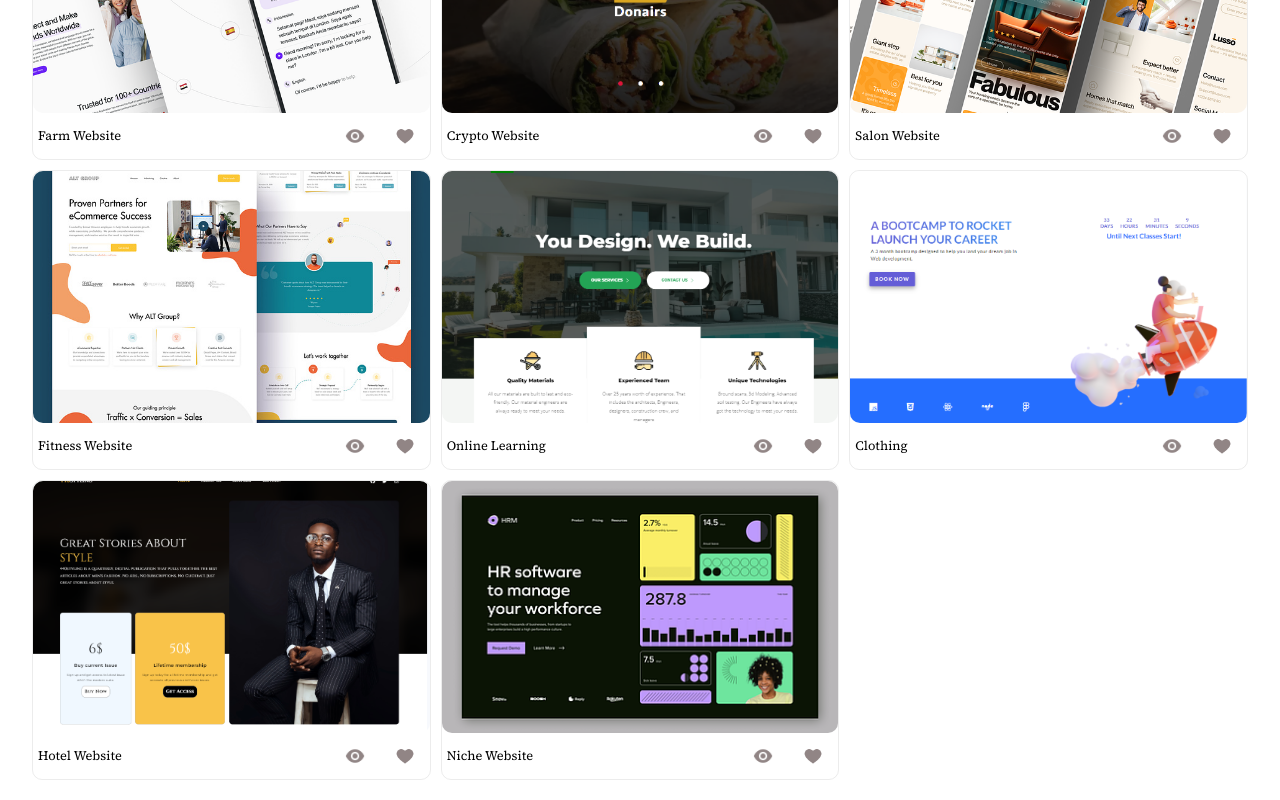
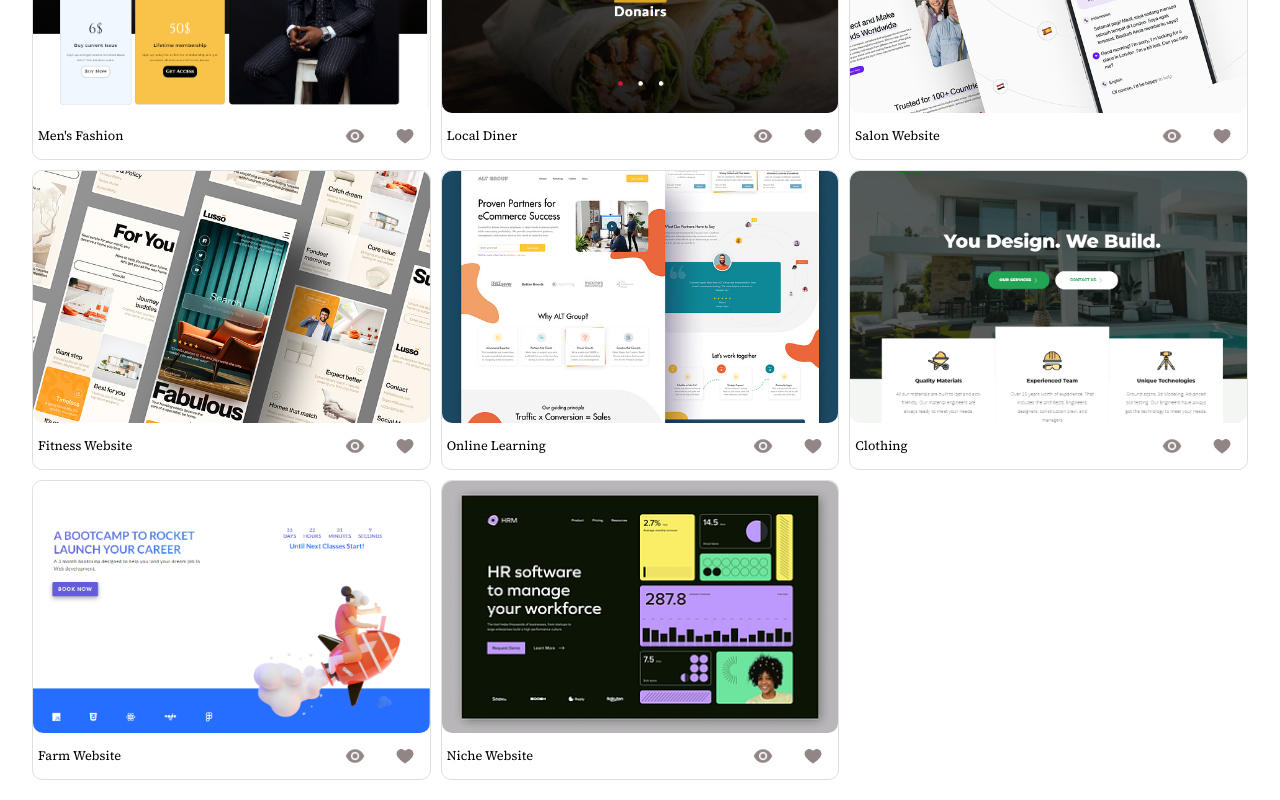
Before and after one commit to moedeera/moedevelops, a React (Vite) app: page /portfolio in a window 1280 px wide. Shown: the part 520-1320 px from the top of the page. Built offline with nearby package versions, Linux system fonts and the light colour scheme.

Commit message:
Minor fixes

```diff
--- a/src/App.jsx
+++ b/src/App.jsx
@@ -17,7 +17,7 @@ function App() {
     <SiteContextProvider>
       <Router>
         <Navbar />
-        <AnimatePresence mode="wait">
+
         <Routes>
           <Route path="/" element={<HomePage />} />
           <Route path="/about" element={<About />} />
@@ -27,7 +27,6 @@ function App() {
           <Route path="/services" element={<Services />} />
           <Route path="/admin" element={<Content />} />
         </Routes>
-        </AnimatePresence>
 
         <Footer />
       </Router>
--- a/src/Pages/About/About.jsx
+++ b/src/Pages/About/About.jsx
@@ -18,6 +18,6 @@ const About = () => {
   );
 };
 
-const AboutPage = transition(About);
+// const AboutPage = transition(About);
 
-export default AboutPage;
+export default About;
--- a/src/Pages/Home/Home.jsx
+++ b/src/Pages/Home/Home.jsx
@@ -29,6 +29,6 @@ const Home = () => {
   );
 };
 
-const HomePage = transition(Home);
+// const HomePage = transition(Home);
 
-export default HomePage;
+export default Home;
--- a/src/Pages/Portfolio/Portfolio.css
+++ b/src/Pages/Portfolio/Portfolio.css
@@ -25,7 +25,7 @@
   display: grid;
   grid-template-rows: 9fr 1fr;
   grid-gap: 0px;
-  border: 1px solid rgba(128, 128, 128, 0.15);
+  border: 1px solid rgba(128, 128, 128, 0.25);
   border-radius: 10px;
 }
 .item-detail-box {
--- a/src/Pages/Portfolio/Portfolio.jsx
+++ b/src/Pages/Portfolio/Portfolio.jsx
@@ -13,24 +13,26 @@ import image8 from "./portfolio8.png";
 
 export const Portfolio = () => {
   const items = [
-    { id: 1, name: "Farm Website" },
-    { id: 2, name: "Crypto Website" },
+    { id: 1, name: "Men's Fashion" },
+    { id: 2, name: "Local Diner" },
     { id: 3, name: "Salon Website" },
     { id: 4, name: "Fitness Website" },
     { id: 5, name: "Online Learning" },
     { id: 6, name: "Clothing" },
-    { id: 7, name: "Hotel Website" },
+    { id: 7, name: "Farm Website" },
     { id: 8, name: "Niche Website" },
   ];
 
   const imagesO = [
+    image7,
+    image2,
     image1,
-    image2,
+
     image3,
     image4,
     image5,
     image6,
-    image7,
+
     image8,
   ];
 
```
Lines whose indentation alone changed are shown as unchanged.
